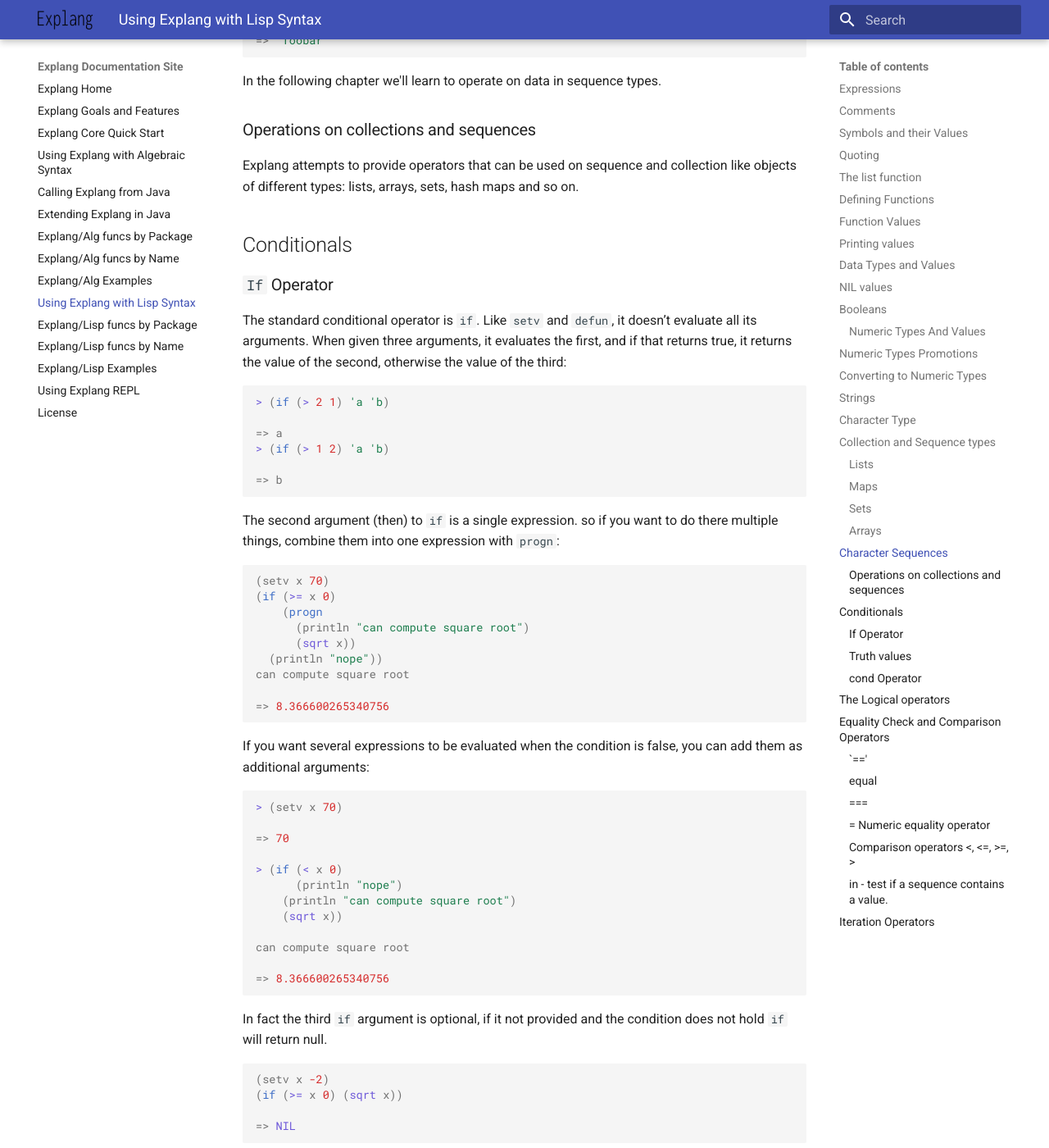
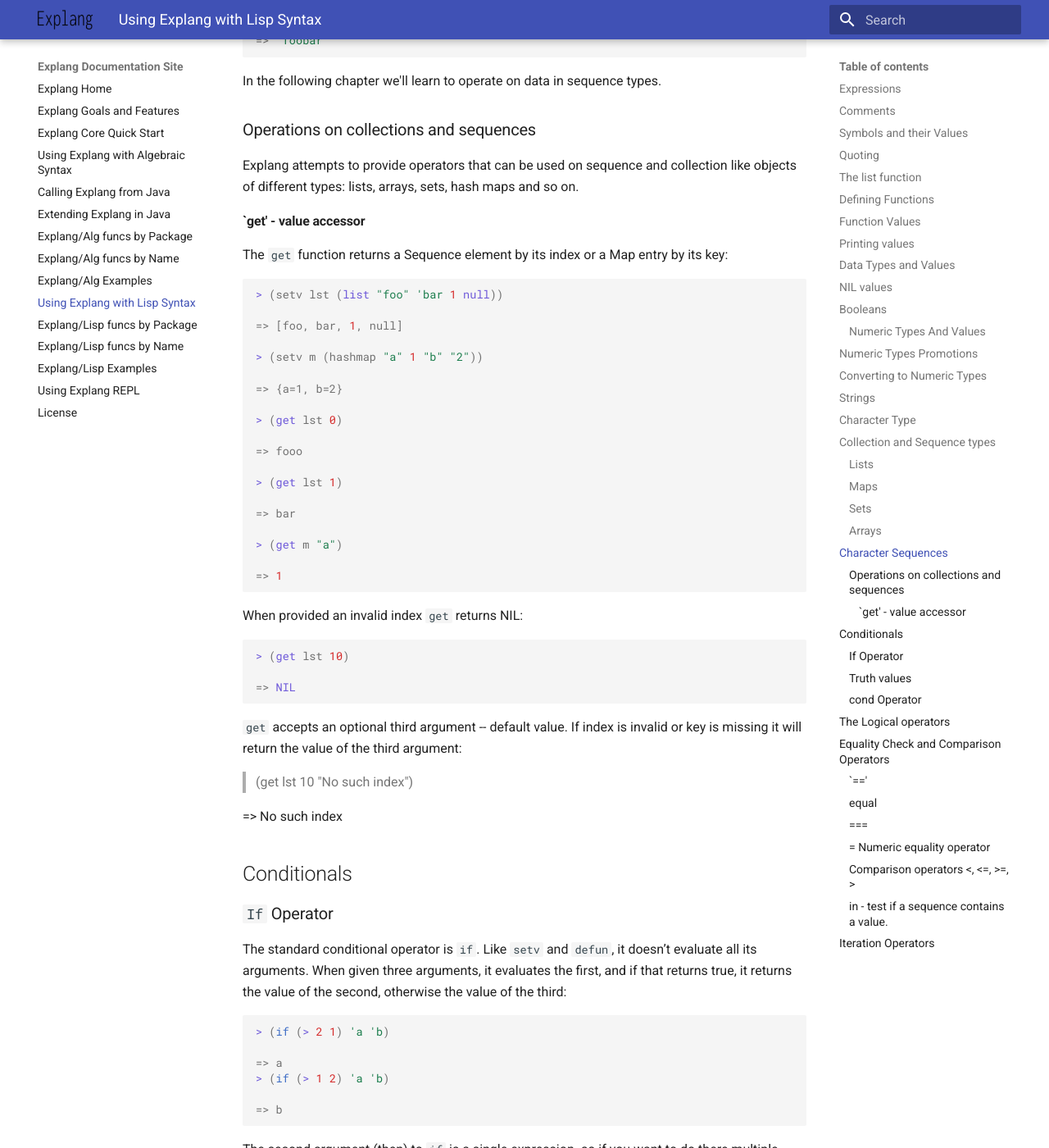
Before and after one commit to opsit-io/opsit-explang-docs, an MkDocs documentation site: the page built from docs/explang-lisp.md, in a window 1280 px wide and 1400 px high, scrolled down 12641 px. Shown: the whole window at 82% size. Built offline with MkDocs 1.6.1 and Material for MkDocs 9.7.7, drawn with Linux system fonts in a browser that asks for light colours.

Commit message:
feat: Add chapter on the get function

````diff
--- a/docs/explang-lisp.md
+++ b/docs/explang-lisp.md
@@ -701,6 +701,64 @@
 on sequence and collection like objects of different types:
 lists, arrays, sets, hash maps and so on.
 
+#### `get' - value accessor
+
+The `get` function returns a Sequence element by its index
+or a Map entry by its key:
+
+```lisp
+> (setv lst (list "foo" 'bar 1 null))
+
+=> [foo, bar, 1, null]
+
+> (setv m (hashmap "a" 1 "b" "2"))
+
+=> {a=1, b=2}
+
+> (get lst 0)
+
+=> fooo
+
+> (get lst 1)
+
+=> bar
+
+> (get m "a")
+
+=> 1
+
+```
+
+When provided an invalid index `get` returns NIL:
+
+```lisp
+> (get lst 10)
+
+=> NIL
+```
+
+`get` accepts an optional third argument -- default value.
+If index is invalid or key is missing it will return the value of the
+third argument:
+
+> (get lst 10 "No such index")
+
+=> No such index
+
+
+
+
+
+
+
+
+
+
+
+
+
+
+
 
 
 
````
